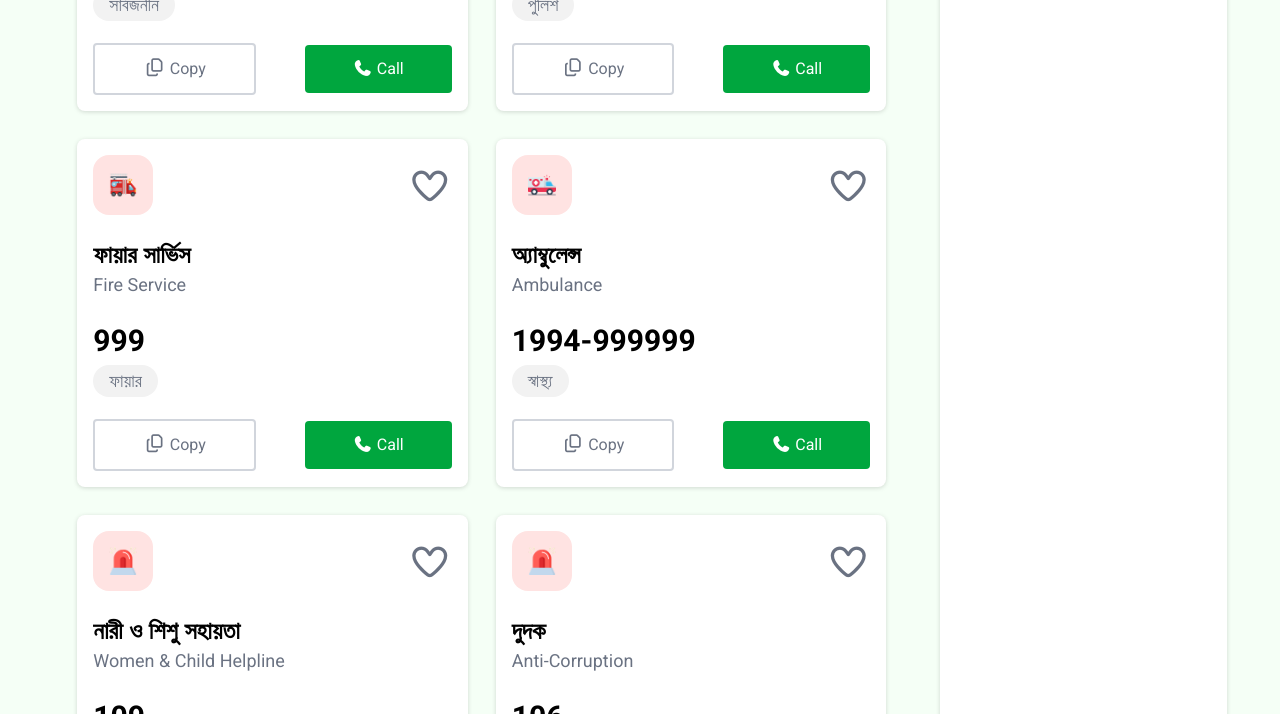
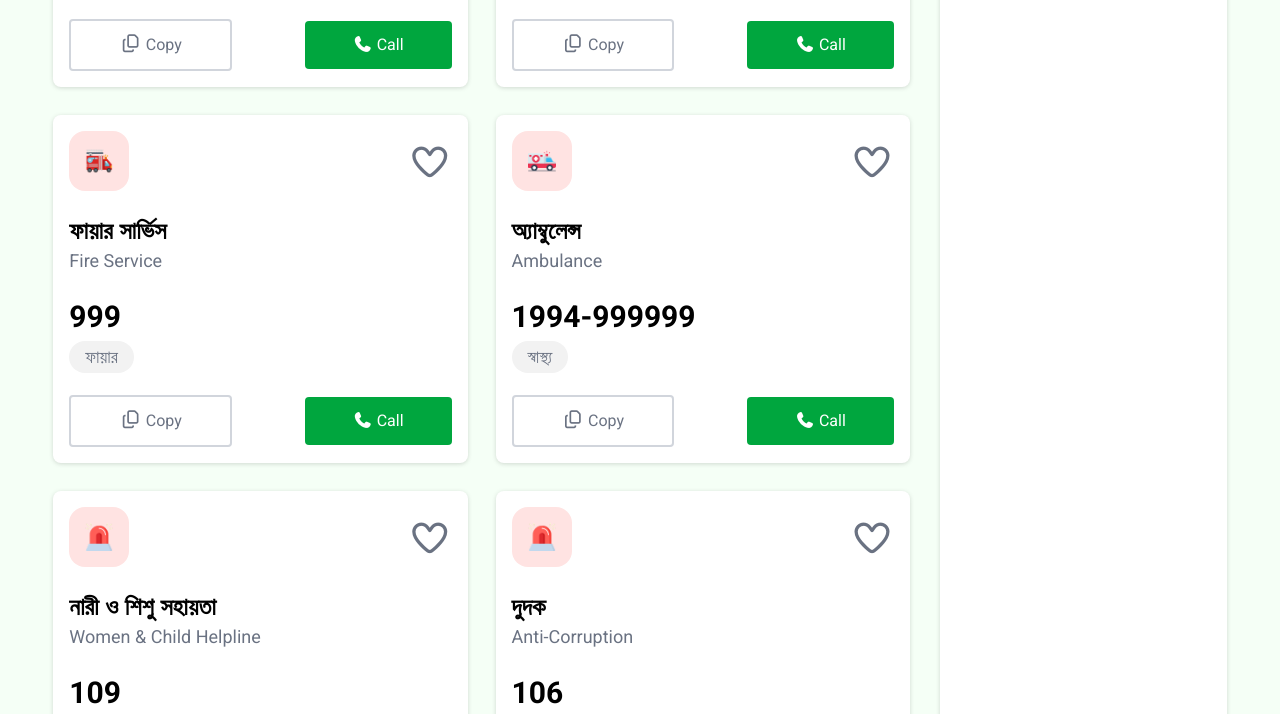
Before and after one commit to Salman472/Assignment-5, a plain HTML site: page index.html in a window 1280 px wide. Shown: the part 595-1309 px from the top of the page. Drawn offline with nearby package versions, Linux system fonts and the light colour scheme; a web font is replaced by a local one.

Commit message:
add somtihng new to better ui/ux

```diff
--- a/index.html
+++ b/index.html
@@ -78,7 +78,7 @@
       <!-- card parent section -->
       <section class="flex flex-col-reverse md:flex md:flex-row  w-11/12 mx-auto mt-12 gap-[30px] pb-3 sm:pb-5 pb:8 lg:pb-10">
         <!-- card -->
-        <section class="md:w-9/12  p-6 grid grid-cols-1 lg:grid-cols-2 2xl:grid-cols-3 gap-3 sm:gap-4 md:gap-5 lg:6 xl:gap-7">
+        <section class="md:w-9/12   grid grid-cols-1 lg:grid-cols-2 2xl:grid-cols-3 gap-3 sm:gap-4 md:gap-5 lg:6 xl:gap-7">
           <!-- জাতীয় জরুরি সেবা -->
           <div class="card bg-[#FFFFFF] drop-shadow-sm p-4 md:8">
           <div class="flex justify-between items-center mb-6">
```
